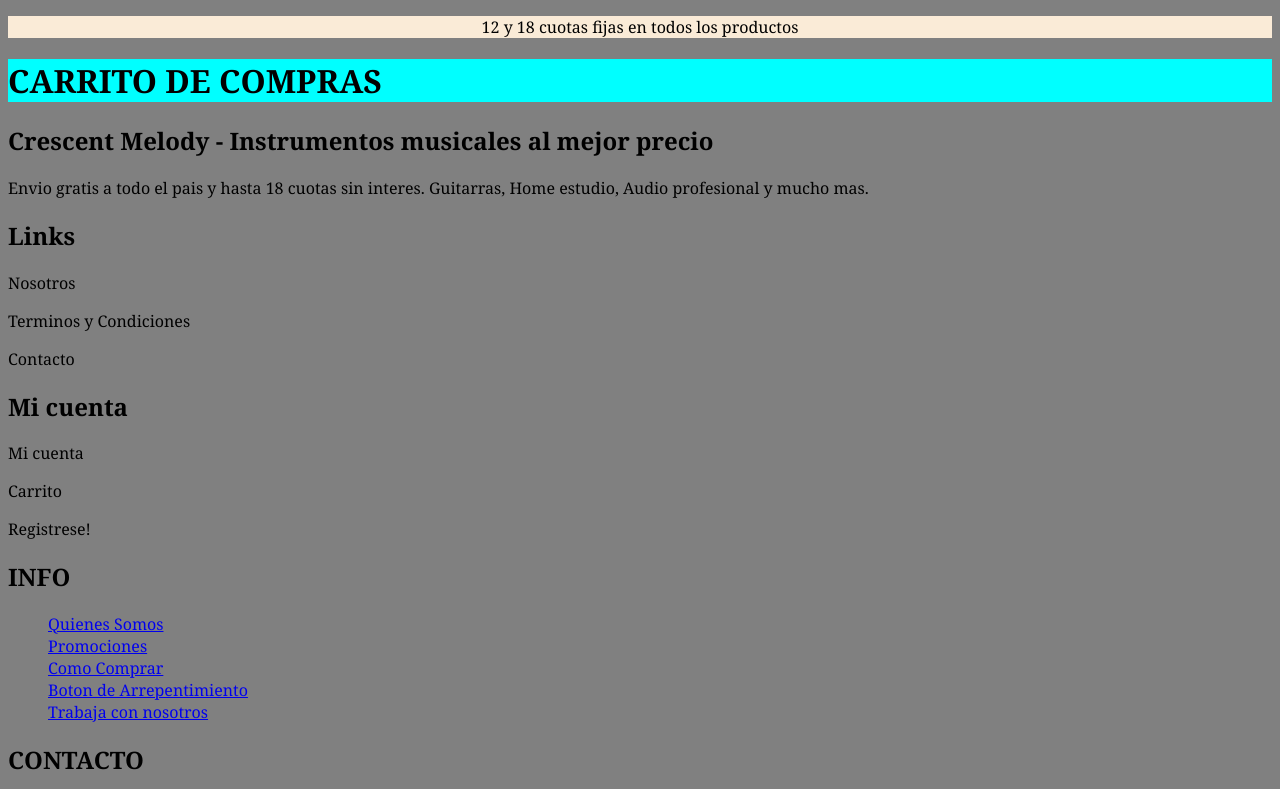
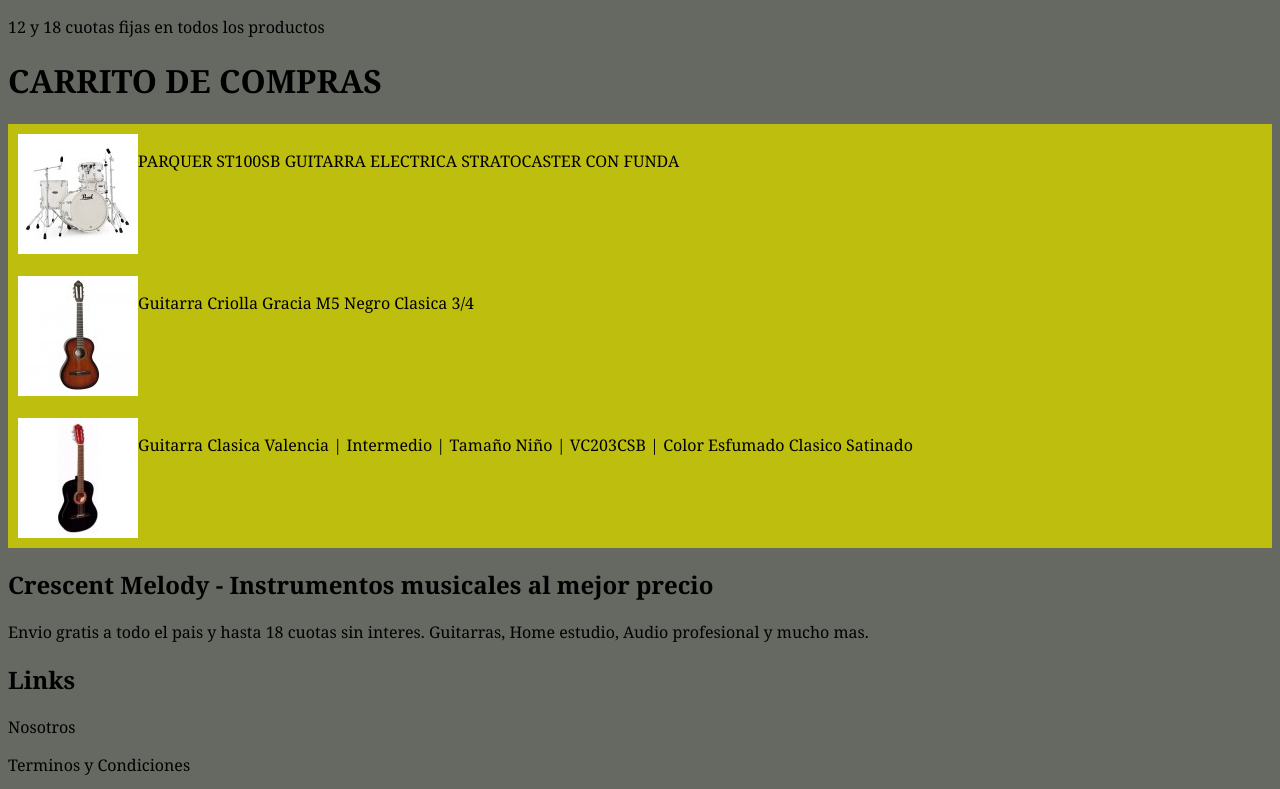
Before and after one commit to samuel-cell/grupo_3_Crescent-Melody, a website: page src/views/productCart.html in a window 1280 px wide. Shown: the top 789 px of the page. Drawn offline with Linux system fonts and the light colour scheme.

Commit message:
realizando cambios carrito, añadiendo archivos como img

```diff
--- a/public/css/styles.css
+++ b/public/css/styles.css
@@ -1,19 +1,15 @@
 body {
-    background-color: grey;
+    background-color: rgb(102, 104, 98);
     font-family: Georgia, sans-serif ;
 }
 
-#parrafoSup {
-    text-align: center;
-    background-color: antiquewhite;
+
+#main {
+ background-color: rgb(190, 190, 14);
+ padding: 10px;
 }
 
-#main {
- background-color: aqua;
+.articulos {
+    display: flex;
+    flex-wrap: wrap;
 }
-
-.secciones {
-    background-color: azure;
-}
-
-# main5{
--- a/src/views/productCart.html
+++ b/src/views/productCart.html
@@ -16,24 +16,30 @@
             </section>
         </div>
     </header>
+    <h1>CARRITO DE COMPRAS</h1>
+    <main id="main">
 
-    <main id="main">
-        <h1>CARRITO DE COMPRAS</h1>
-            <section class="secciones">
-                <div>
-                    <article>
+        <div >
+          <article class="articulos">
+                <img src="/images/bateria-pearl.jpg" alt="bateria img">
+                <p>PARQUER ST100SB GUITARRA ELECTRICA STRATOCASTER CON FUNDA</p>
+        </article>
+        </div>
+        <br>
+        <div >
+            <article class="articulos">
+                    <img src="/images/guitarra-clasica-valencia.jpg" alt="guitarra img">
+                    <p>Guitarra Criolla Gracia M5 Negro Clasica 3/4</p>
+            </article>
+        </div>
+        <br>
+        <div >
+            <article class="articulos">
+                <img src="/images/guitarra-negra-criolla-gracia-.jpg" alt="guitarra img2">
+                <p>Guitarra Clasica Valencia | Intermedio | Tamaño Niño | VC203CSB | Color Esfumado Clasico Satinado</p>
+            </article>
+        </div>
 
-                    </article>
-                </div>
-            </section>
-
-            <section>
-
-            </section>
-
-            <section>
-
-            </section>
     </main>
 
     <footer>
```
Also changed, not shown: public/images/7937_small.jpg (added), public/images/bateria-pearl.jpg (added), public/images/guitarra-clasica-valencia.jpg (added), public/images/guitarra-negra-criolla-gracia-.jpg (added).
